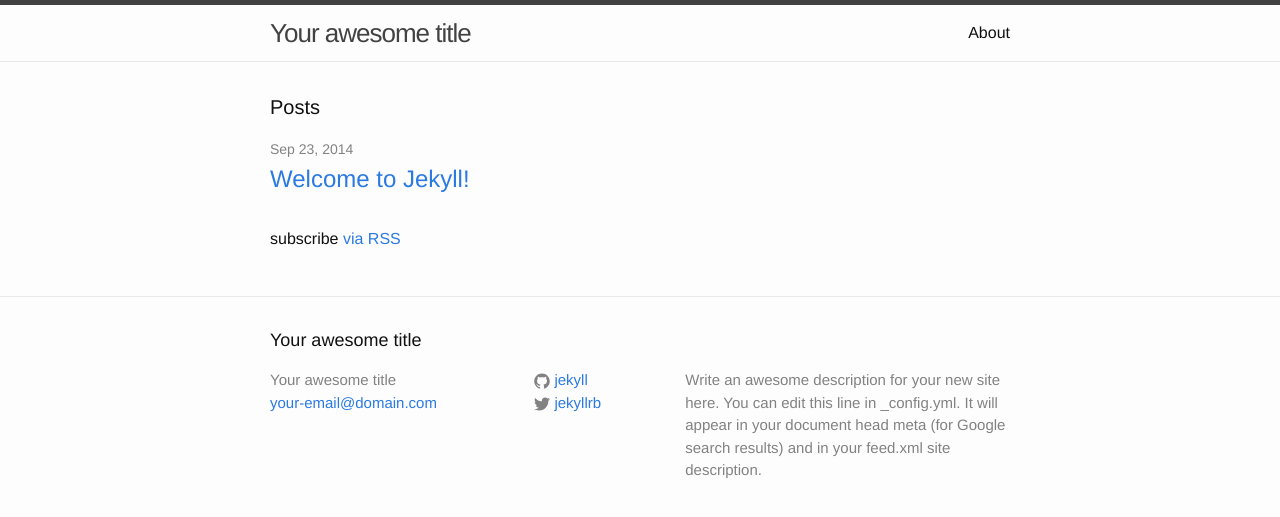
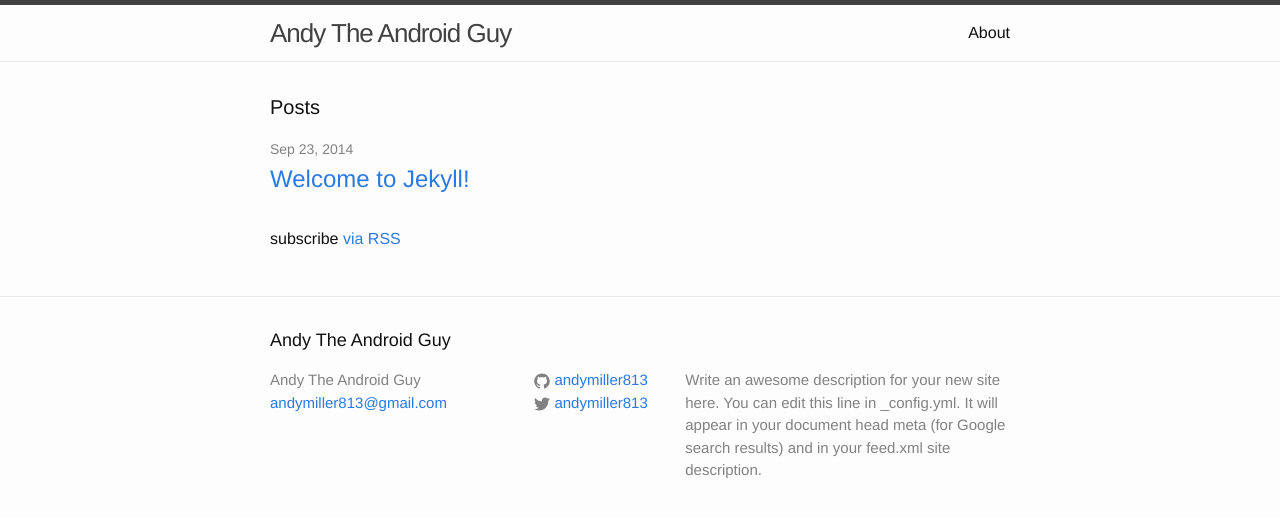
Before and after one commit to andymiller813/andymiller813.github.io, a Jekyll site: the page built from index.html, in a window 1280 px wide. Shown: the top 517 px of the page. Built offline with Jekyll 4.4.1, drawn with Linux system fonts in a browser that asks for light colours.

Commit message:
updated config

```diff
--- a/_config.yml
+++ b/_config.yml
@@ -1,14 +1,14 @@
 # Site settings
-title: Your awesome title
-email: your-email@domain.com
+title: Andy The Android Guy
+email: andymiller813@gmail.com
 description: > # this means to ignore newlines until "baseurl:"
   Write an awesome description for your new site here. You can edit this
   line in _config.yml. It will appear in your document head meta (for
   Google search results) and in your feed.xml site description.
 baseurl: "" # the subpath of your site, e.g. /blog/
-url: "http://yourdomain.com" # the base hostname & protocol for your site
-twitter_username: jekyllrb
-github_username:  jekyll
+url: "http://andymiller813.github.io" # the base hostname & protocol for your site
+twitter_username: andymiller813
+github_username:  andymiller813
 
 # Build settings
 markdown: kramdown
```
